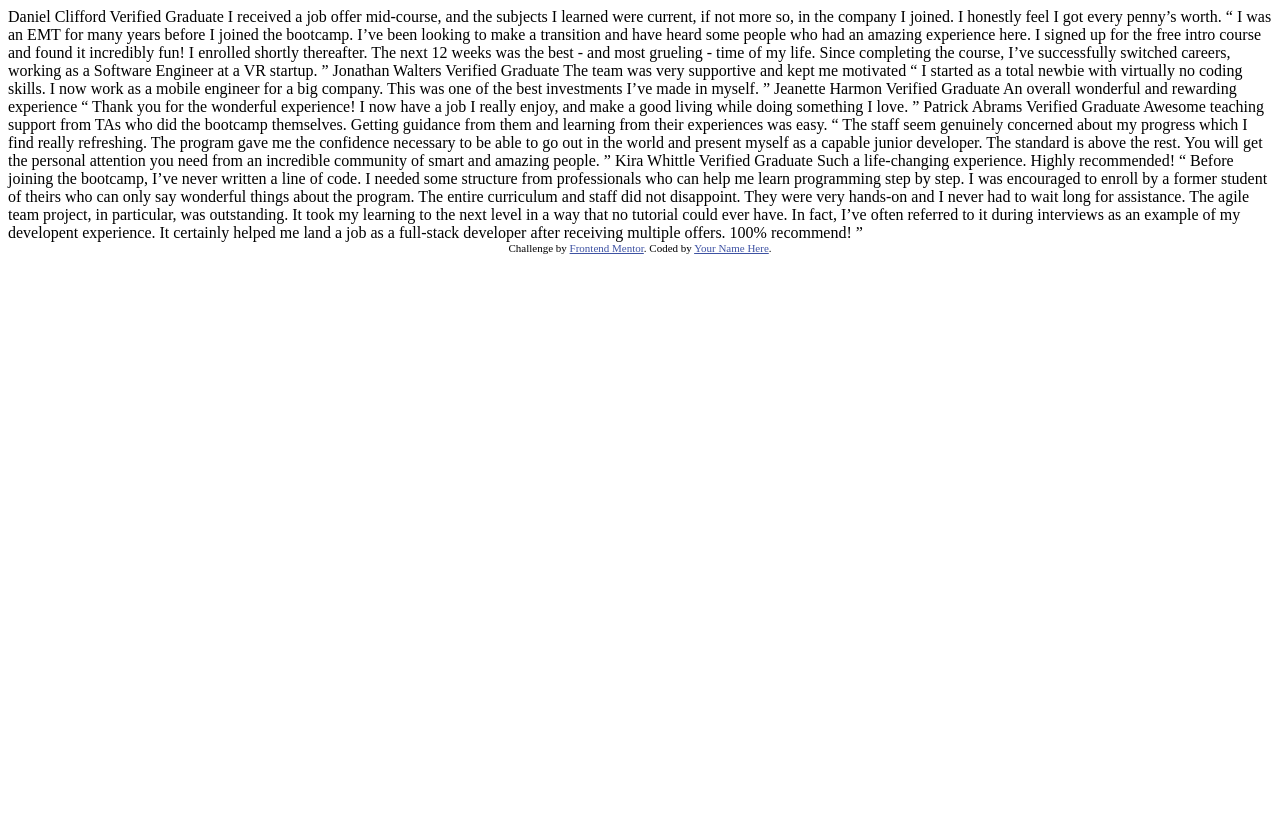
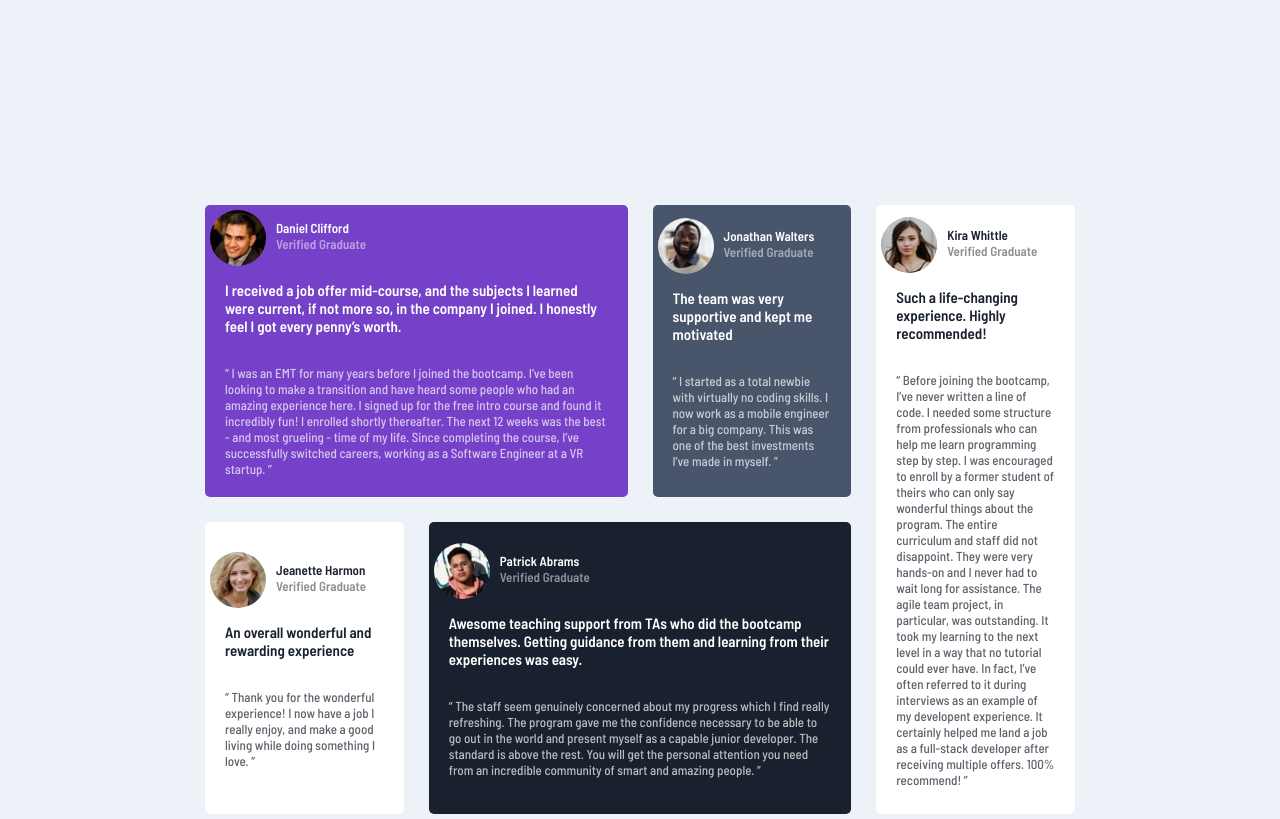
Before and after one commit to FuadAbdelhadi/Testimonials-grid-section, a plain HTML site: page index.html in a window 1280 px wide. Drawn offline with Linux system fonts and the light colour scheme.

Commit message:
final project

```diff
--- a/index.html
+++ b/index.html
@@ -1,76 +1,126 @@
 <!DOCTYPE html>
 <html lang="en">
-<head>
-  <meta charset="UTF-8">
-  <meta name="viewport" content="width=device-width, initial-scale=1.0"> <!-- displays site properly based on user's device -->
+  <head>
+    <meta charset="UTF-8" />
+    <meta name="viewport" content="width=device-width, initial-scale=1.0" />
+    <!-- displays site properly based on user's device -->
 
-  <link rel="icon" type="image/png" sizes="32x32" href="./images/favicon-32x32.png">
+    <link
+      rel="icon"
+      type="image/png"
+      sizes="32x32"
+      href="./images/favicon-32x32.png"
+    />
+    <link rel="stylesheet" href="style.css" />
 
-  <title>Frontend Mentor | [Challenge Name Here]</title>
+    <title>Frontend Mentor | [Testimonials grid section]</title>
+  </head>
+  <body>
+    <div class="container">
+      <div class="item1">
+        <div class="head">
+          <img src="./images/image-daniel.jpg" alt="" />
+          <div class="head-text">
+            <h1>Daniel Clifford</h1>
+            <h2>Verified Graduate</h2>
+          </div>
+        </div>
+        <div class="content">
+        <p>
+          I received a job offer mid-course, and the subjects I learned were
+          current, if not more so, in the company I joined. I honestly feel I
+          got every penny’s worth.
+        </p>
 
-  <!-- Feel free to remove these styles or customise in your own stylesheet 👍 -->
-  <style>
-    .attribution { font-size: 11px; text-align: center; }
-    .attribution a { color: hsl(228, 45%, 44%); }
-  </style>
-</head>
-<body>
-  Daniel Clifford
-  Verified Graduate
+        <p class="Reveiw">
+          “ I was an EMT for many years before I joined the bootcamp. I’ve been
+          looking to make a transition and have heard some people who had an
+          amazing experience here. I signed up for the free intro course and
+          found it incredibly fun! I enrolled shortly thereafter. The next 12
+          weeks was the best - and most grueling - time of my life. Since
+          completing the course, I’ve successfully switched careers, working as
+          a Software Engineer at a VR startup. ”
+        </p>
+      </div>
+      </div>
+      <div class="item2">
+        <div class="head">
+          <img src="./images/image-jonathan.jpg" alt="" />
+          <div class="head-text">
+            <h1>Jonathan Walters</h1>
+            <h2>Verified Graduate</h2>
+          </div>
+        </div>
 
-  I received a job offer mid-course, and the subjects I learned were current, if not more so,
-  in the company I joined. I honestly feel I got every penny’s worth.
+        <p>The team was very supportive and kept me motivated</p>
+        <p class="Reveiw">
+          “ I started as a total newbie with virtually no coding skills. I now
+          work as a mobile engineer for a big company. This was one of the best
+          investments I’ve made in myself. ”
+        </p>
+      </div>
 
-  “ I was an EMT for many years before I joined the bootcamp. I’ve been looking to make a
-  transition and have heard some people who had an amazing experience here. I signed up
-  for the free intro course and found it incredibly fun! I enrolled shortly thereafter.
-  The next 12 weeks was the best - and most grueling - time of my life. Since completing
-  the course, I’ve successfully switched careers, working as a Software Engineer at a VR startup. ”
+      <div class="item4">
+        <div class="head">
+          <img src="./images/image-jeanette.jpg" alt="" />
+          <div class="head-text">
+            <h1>Jeanette Harmon</h1>
+            <h2>Verified Graduate</h2>
+          </div>
+        </div>
 
-  Jonathan Walters
-  Verified Graduate
+        <p>An overall wonderful and rewarding experience</p>
+        <p class="Reveiw">
+          “ Thank you for the wonderful experience! I now have a job I really
+          enjoy, and make a good living while doing something I love. ”
+        </p>
+      </div>
+      <div class="item5">
+        <div class="head">
+          <img src="./images/image-patrick.jpg" alt="" />
+          <div class="head-text">
+            <h1>Patrick Abrams</h1>
+            <h2>Verified Graduate</h2>
+          </div>
+        </div>
+        <p>
+          Awesome teaching support from TAs who did the bootcamp themselves.
+          Getting guidance from them and learning from their experiences was
+          easy.
+        </p>
+        <p class="Reveiw">
+          “ The staff seem genuinely concerned about my progress which I find
+          really refreshing. The program gave me the confidence necessary to be
+          able to go out in the world and present myself as a capable junior
+          developer. The standard is above the rest. You will get the personal
+          attention you need from an incredible community of smart and amazing
+          people. ”
+        </p>
+      </div>
+      <div class="item3">
+        <div class="head">
+          <img src="./images/image-kira.jpg" alt="" />
+          <div class="head-text">
+            <h1>Kira Whittle</h1>
+            <h2>Verified Graduate</h2>
+          </div>
+        </div>
 
-  The team was very supportive and kept me motivated
-
-  “ I started as a total newbie with virtually no coding skills. I now work as a mobile engineer
-  for a big company. This was one of the best investments I’ve made in myself. ”
-
-  Jeanette Harmon
-  Verified Graduate
-
-  An overall wonderful and rewarding experience
-
-  “ Thank you for the wonderful experience! I now have a job I really enjoy, and make a good living
-  while doing something I love. ”
-
-  Patrick Abrams
-  Verified Graduate
-
-  Awesome teaching support from TAs who did the bootcamp themselves. Getting guidance from them and
-  learning from their experiences was easy.
-
-  “ The staff seem genuinely concerned about my progress which I find really refreshing. The program
-  gave me the confidence necessary to be able to go out in the world and present myself as a capable
-  junior developer. The standard is above the rest. You will get the personal attention you need from
-  an incredible community of smart and amazing people. ”
-
-  Kira Whittle
-  Verified Graduate
-
-  Such a life-changing experience. Highly recommended!
-
-  “ Before joining the bootcamp, I’ve never written a line of code. I needed some structure from
-  professionals who can help me learn programming step by step. I was encouraged to enroll by a former
-  student of theirs who can only say wonderful things about the program. The entire curriculum and staff
-  did not disappoint. They were very hands-on and I never had to wait long for assistance. The agile team
-  project, in particular, was outstanding. It took my learning to the next level in a way that no tutorial
-  could ever have. In fact, I’ve often referred to it during interviews as an example of my developent
-  experience. It certainly helped me land a job as a full-stack developer after receiving multiple offers.
-  100% recommend! ”
-
-  <div class="attribution">
-    Challenge by <a href="https://www.frontendmentor.io?ref=challenge" target="_blank">Frontend Mentor</a>.
-    Coded by <a href="#">Your Name Here</a>.
-  </div>
-</body>
+        <p>Such a life-changing experience. Highly recommended!</p>
+        <p class="Reveiw">
+          “ Before joining the bootcamp, I’ve never written a line of code. I
+          needed some structure from professionals who can help me learn
+          programming step by step. I was encouraged to enroll by a former
+          student of theirs who can only say wonderful things about the program.
+          The entire curriculum and staff did not disappoint. They were very
+          hands-on and I never had to wait long for assistance. The agile team
+          project, in particular, was outstanding. It took my learning to the
+          next level in a way that no tutorial could ever have. In fact, I’ve
+          often referred to it during interviews as an example of my developent
+          experience. It certainly helped me land a job as a full-stack
+          developer after receiving multiple offers. 100% recommend! ”
+        </p>
+      </div>
+    </div>
+  </body>
 </html>
--- /dev/null
+++ b/style.css
@@ -0,0 +1,143 @@
+@import url("https://fonts.googleapis.com/css2?family=Barlow+Semi+Condensed:wght@500;600&display=swap");
+
+:root {
+  --Moderate-violet: hsl(263, 55%, 52%);
+  --Very-dark-grayish-blue: hsl(217, 19%, 35%);
+  --Very-dark-blackish-blue: hsl(219, 29%, 14%);
+  --White: hsl(0, 0%, 100%);
+  --Light-gray: hsl(0, 0%, 81%);
+  --Light-grayish-blue: hsl(210, 46%, 95%);
+}
+
+* {
+  box-sizing: border-box;
+  padding: 0;
+  margin: 0;
+}
+body {
+  font-size: 13px;
+  font-family: "Barlow Semi Condensed";
+  background-color: var(--Light-grayish-blue);
+  font-weight: 600;
+}
+.container {
+
+  display: grid;
+  justify-content: center;
+  align-content: center;
+  grid-auto-flow: column;
+  padding-top: 25vh;
+  padding-right: 25vh;
+  padding-left: 25vh;
+  gap: 15px;
+  grid-template-columns: 1fr 1fr 1fr 1fr;
+  grid-template-rows: 1fr 1fr;
+
+
+
+}
+.Reveiw {
+  opacity: 70%;
+  font-size: 13px;
+  font-weight: 500;
+}
+.content{
+    display: flex;
+    flex-direction: column;
+    flex-wrap: wrap;
+}
+.item1 {
+  display: flex;
+  flex-wrap: wrap;
+  flex-direction: column;
+  justify-content: center;
+  padding: 5px;
+  margin: 5px;
+  max-width: fit-content;
+  grid-column-start: 1;
+  grid-column-end: 3;
+  background-color: var(--Moderate-violet);
+  color: var(--White);
+  border-radius: 5px;
+}
+.item2 {
+  display: flex;
+  flex-direction: column;
+  justify-content: center;
+  padding: 5px;
+  margin: 5px;
+  background-color: var(--Very-dark-grayish-blue);
+  grid-column-start: 3;
+  grid-column-end: 4;
+  color: var(--White);
+  border-radius: 5px;
+}
+.item3 {
+  display: flex;
+  flex-direction: column;
+  justify-content: center;
+  padding: 5px;
+  margin: 5px;
+  grid-column-start: 4;
+  grid-row-start: 1;
+  grid-row-end: 3;
+  background-color: var(--White);
+  color: var(--Very-dark-blackish-blue);
+  border-radius: 5px;
+}
+.item4 {
+  display: flex;
+  flex-direction: column;
+  justify-content: center;
+  padding: 5px;
+  margin: 5px;
+  background-color: var(--White);
+  color: var(--Very-dark-blackish-blue);
+  border-radius: 5px;
+}
+.item5 {
+  display: flex;
+  flex-direction: column;
+  justify-content: center;
+  padding: 5px;
+  margin: 5px;
+  grid-column-start: 2;
+  grid-column-end: 4;
+  background-color: var(--Very-dark-blackish-blue);
+  color: var(--White);
+  border-radius: 5px;
+}
+.head {
+  display: flex;
+}
+.head-text {
+  display: flex;
+  flex-direction: column;
+  padding: 10px 0px 5px 10px;
+}
+
+img {
+  border-radius: 50%;
+}
+p {
+  padding: 15px 15px;
+  font-size: 15px;
+}
+h1 {
+  font-size: 13px;
+}
+h2 {
+  font-size: 13px;
+  opacity: 50%;
+}
+
+
+@media screen and (max-width: 376px){
+    .container{
+        display: block;
+        width: 375px;
+        padding: 50px;
+
+
+    }
+}
```
